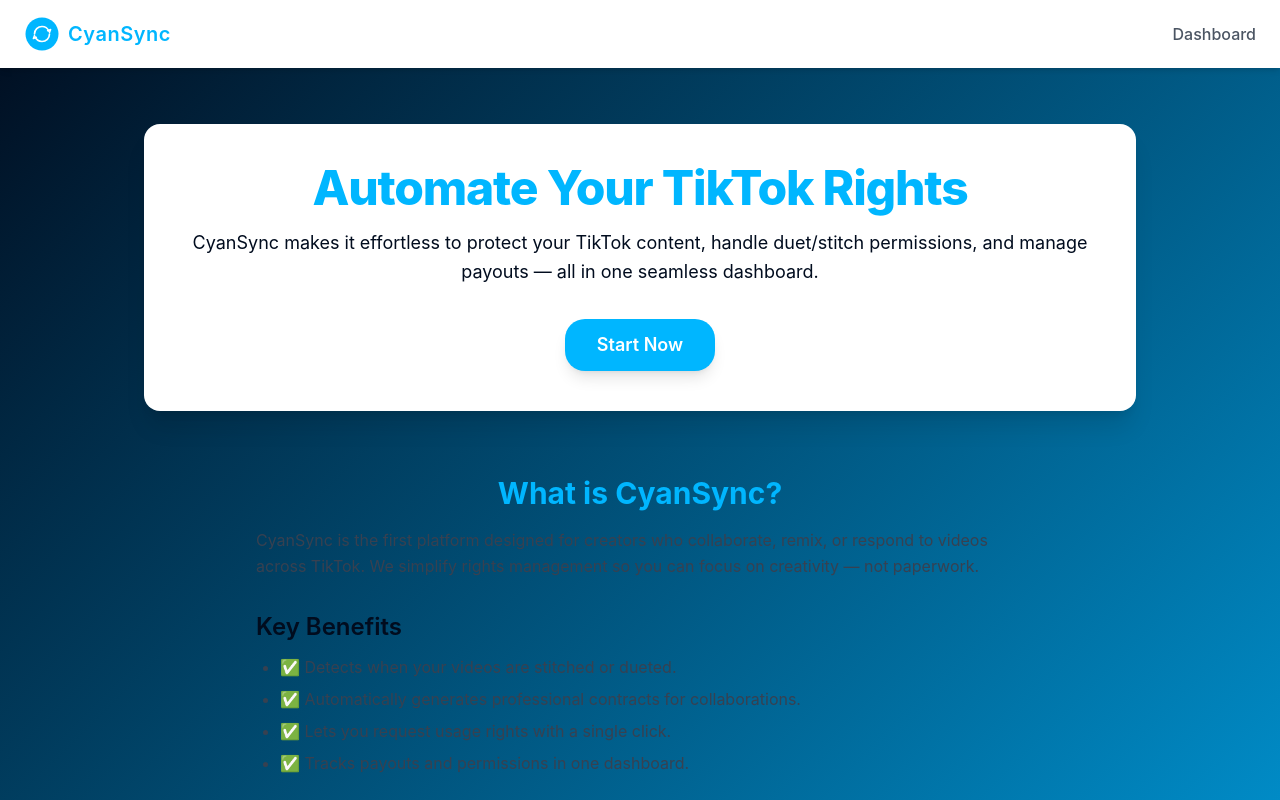
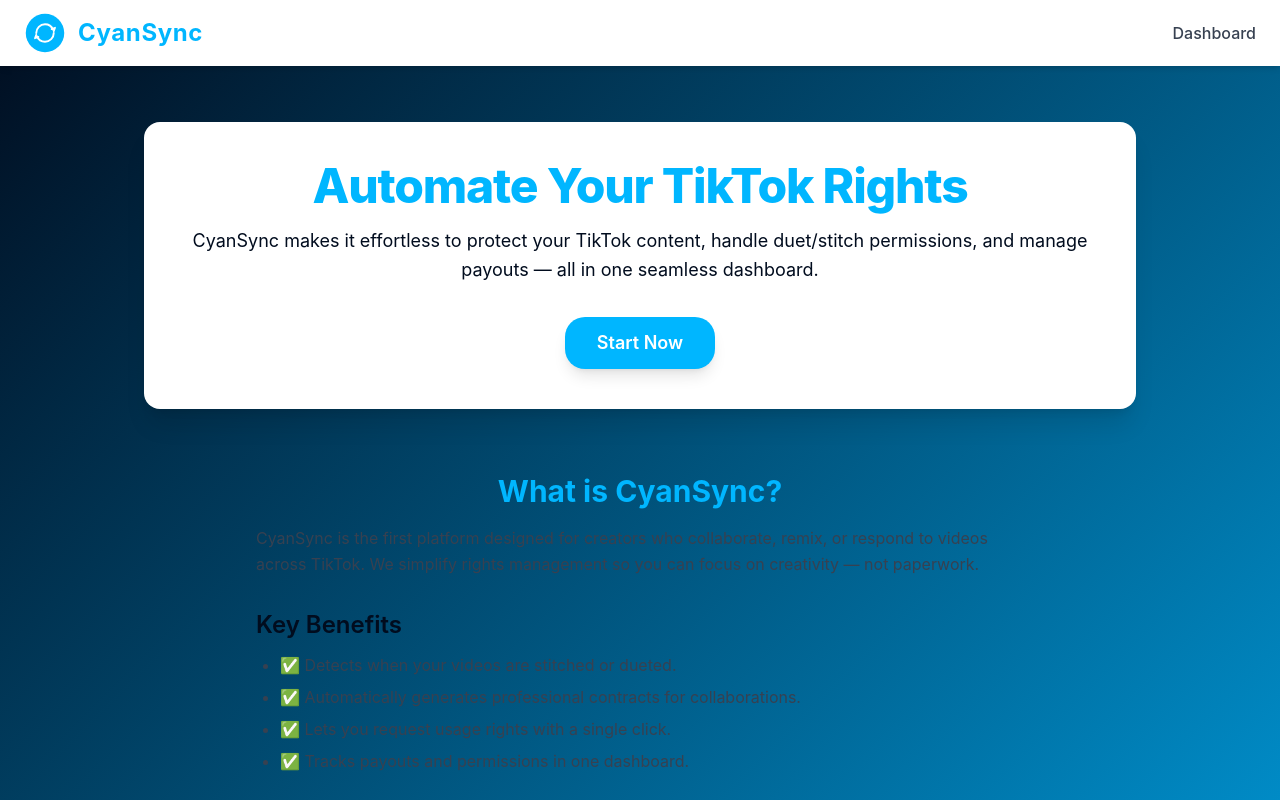
Before and after one commit to piksen-digital/cyansync, a Next.js app: page / in a window 1280 px wide. Shown: the top 800 px of the page. Built offline with nearby package versions, Linux system fonts and the light colour scheme.

Commit message:
Update Navbar.tsx

```diff
--- a/src/components/Navbar.tsx
+++ b/src/components/Navbar.tsx
@@ -1,25 +1,27 @@
-import Image from "next/image";
 import Link from "next/link";
 
 export default function Navbar() {
   return (
-    <nav className="bg-white shadow-md py-4 px-6 flex justify-between items-center">
-      <Link href="/" className="flex items-center space-x-2">
+    <nav className="bg-white shadow-md py-3 px-6 flex justify-between items-center">
+      {/* Logo + Site Name */}
+      <Link href="/" className="flex items-center gap-3 group">
         <img
           src="/cyan-logo.svg"
           alt="CyanSync Logo"
-          width={36}
-          height={36}
-          className="rounded-full"
+          width={42}
+          height={42}
+          className="rounded-full transition-transform duration-200 group-hover:scale-105"
         />
-        <span className="text-cyanMain text-xl font-semibold tracking-wide">
+        <span className="text-cyanMain text-2xl font-bold tracking-wide group-hover:text-cyan-600">
           CyanSync
         </span>
       </Link>
-      <div>
+
+      {/* Navigation Links */}
+      <div className="flex items-center space-x-6">
         <Link
           href="/dashboard"
-          className="text-gray-600 hover:text-cyanMain transition-colors font-medium"
+          className="text-gray-700 hover:text-cyanMain transition-colors font-medium text-base"
         >
           Dashboard
         </Link>
```
